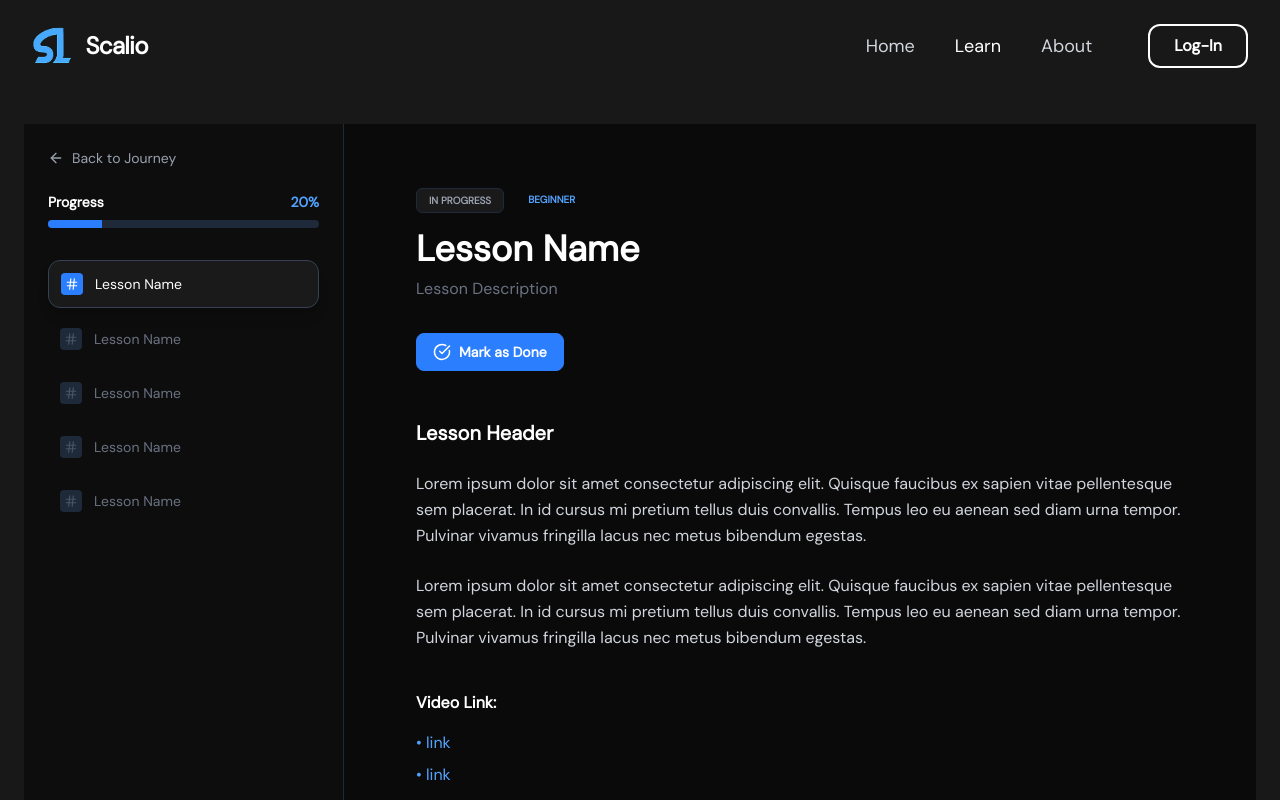
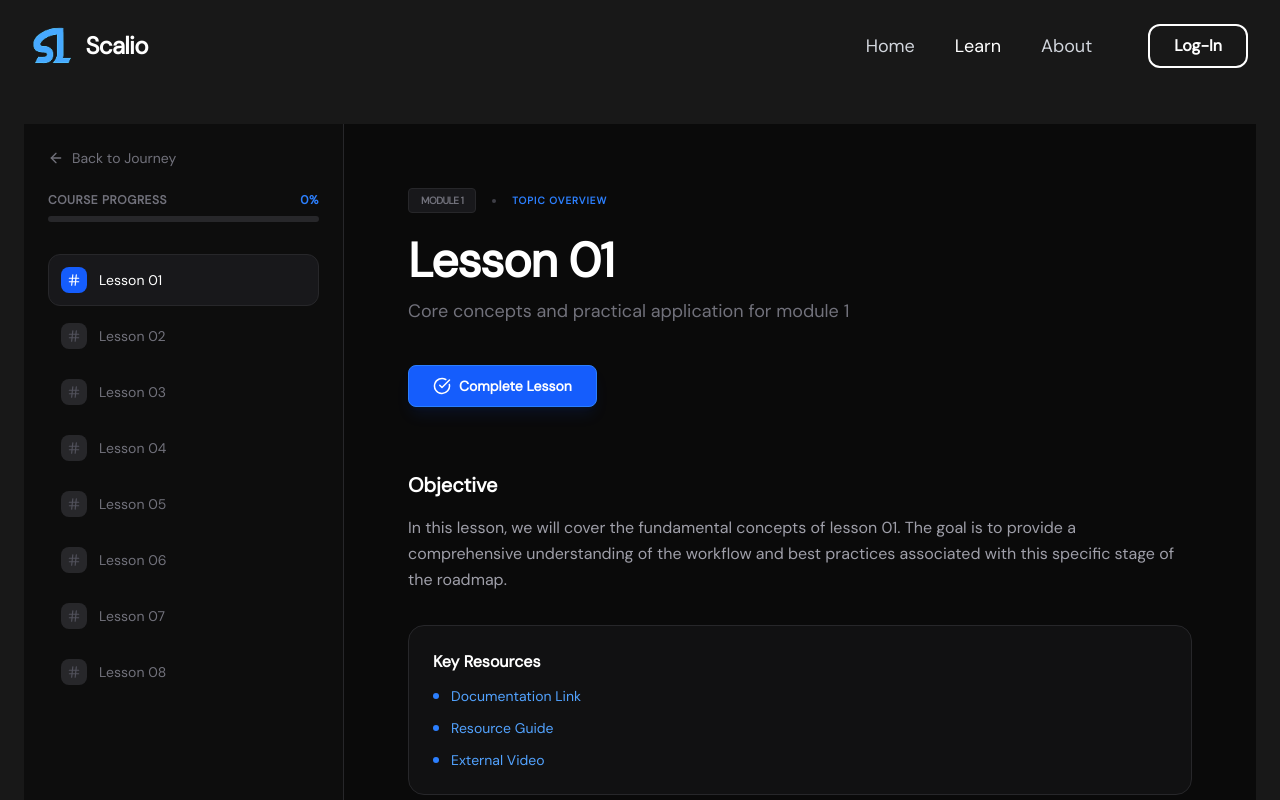
Before and after one commit to blckzr/Scalio, a React (Vite) app in the folder client/: page /learn/1/lesson/1 in a window 1280 px wide. Shown: the top 800 px of the page. Built offline with nearby package versions, Linux system fonts and the light colour scheme.

Commit message:
Fix lessonpage

```diff
--- a/client/src/pages/LessonPage.tsx
+++ b/client/src/pages/LessonPage.tsx
@@ -4,113 +4,150 @@ import { ArrowLeft, CheckCircle, ChevronRight, Hash } from "lucide-react";
 
 const LessonPage = () => {
   const { courseId } = useParams();
-  const [isCompleted, setIsCompleted] = useState(false);
 
-  const lessons = [
-    { id: 1, name: "Lesson Name", active: true },
-    { id: 2, name: "Lesson Name", active: false },
-    { id: 3, name: "Lesson Name", active: false },
-    { id: 4, name: "Lesson Name", active: false },
-    { id: 5, name: "Lesson Name", active: false },
-  ];
+  // 1. Generate generic lessons dynamically
+  const [lessons, setLessons] = useState(
+    Array.from({ length: 8 }, (_, i) => ({
+      id: i + 1,
+      name: `Lesson ${String(i + 1).padStart(2, '0')}`,
+      description: `Core concepts and practical application for module ${i + 1}`,
+      completed: false,
+    }))
+  );
+
+  const [activeIndex, setActiveIndex] = useState(0);
+  const currentLesson = lessons[activeIndex];
+
+  // Logic to toggle completion
+  const toggleComplete = () => {
+    const updated = [...lessons];
+    updated[activeIndex].completed = !updated[activeIndex].completed;
+    setLessons(updated);
+  };
+
+  // Calculate Progress
+  const progress = Math.round((lessons.filter(l => l.completed).length / lessons.length) * 100);
 
   return (
     <div className="flex flex-col md:flex-row min-h-[calc(100vh-80px)] text-white bg-[#0a0a0a]">
-      {/* --- LEFT SIDEBAR --- */}
-      <aside className="w-full md:w-80 border-r border-gray-800 p-6 flex flex-col gap-8 bg-[#0d0d0d]">
+
+      {/* --- SIDEBAR --- */}
+      <aside className="w-full md:w-80 border-r border-zinc-800 p-6 flex flex-col gap-8 bg-[#0d0d0d]">
         <div>
           <Link
             to={`/learn/${courseId}`}
-            className="flex items-center gap-2 text-sm text-gray-400 hover:text-white transition-colors mb-6"
+            className="flex items-center gap-2 text-sm text-zinc-500 hover:text-white transition-colors mb-6"
           >
             <ArrowLeft size={16} /> Back to Journey
           </Link>
 
           <div className="space-y-2">
-            <div className="flex justify-between text-sm font-bold">
-              <span>Progress</span>
-              <span className="text-blue-400">20%</span>
+            <div className="flex justify-between text-xs font-bold uppercase tracking-wider">
+              <span className="text-zinc-500">Course Progress</span>
+              <span className="text-blue-500">{progress}%</span>
             </div>
-            <div className="w-full bg-gray-800 h-2 rounded-full overflow-hidden">
-              <div className="bg-blue-500 h-full w-[20%]" />
+            <div className="w-full bg-zinc-800 h-1.5 rounded-full overflow-hidden">
+              <div
+                className="bg-blue-600 h-full transition-all duration-500 ease-out"
+                style={{ width: `${progress}%` }}
+              />
             </div>
           </div>
         </div>
 
-        <nav className="flex flex-col gap-2">
-          {lessons.map((lesson) => (
+        <nav className="flex flex-col gap-1">
+          {lessons.map((lesson, index) => (
             <button
               key={lesson.id}
-              className={`flex items-center gap-3 p-3 rounded-xl text-sm font-medium transition-all text-left ${
-                lesson.active
-                ? "bg-[#1a1a1a] text-white border border-gray-700 shadow-lg"
-                : "text-gray-500 hover:text-gray-300"
+              onClick={() => setActiveIndex(index)}
+              className={`flex items-center gap-3 p-3 rounded-xl text-sm transition-all text-left group ${
+                activeIndex === index
+                ? "bg-zinc-900 text-white border border-zinc-800"
+                : "text-zinc-500 hover:bg-zinc-900/50 hover:text-zinc-300 border border-transparent"
               }`}
             >
-              <div className={`p-1 rounded ${lesson.active ? "bg-blue-500 text-white" : "bg-gray-800 text-gray-600"}`}>
+              <div className={`p-1.5 rounded-lg transition-colors ${
+                activeIndex === index ? "bg-blue-600 text-white" : "bg-zinc-800 text-zinc-600 group-hover:bg-zinc-700"
+              }`}>
                 <Hash size={14} />
               </div>
-              {lesson.name}
+              <span className="font-medium">{lesson.name}</span>
+              {lesson.completed && <CheckCircle size={14} className="text-emerald-500 ml-auto" />}
             </button>
           ))}
         </nav>
       </aside>
 
-      {/* --- MAIN CONTENT AREA --- */}
-      <main className="flex-1 p-8 md:p-16 max-w-4xl mx-auto">
-        <div className="flex flex-wrap gap-3 mb-4">
-          <span className="px-3 py-1 bg-[#1a1a1a] text-[10px] font-bold text-gray-400 rounded-md border border-gray-800 uppercase">
-            In Progress
+      {/* --- MAIN CONTENT --- */}
+      <main className="flex-1 p-8 md:p-16 max-w-5xl mx-auto w-full">
+        <div className="flex items-center gap-4 mb-6">
+          <span className="px-3 py-1 bg-zinc-900 text-[10px] font-bold text-zinc-500 rounded border border-zinc-800 uppercase tracking-tighter">
+            Module {currentLesson.id}
           </span>
-          <span className="px-3 py-1 text-[10px] font-bold text-blue-400 uppercase">
-            Beginner
+          <div className="h-1 w-1 bg-zinc-700 rounded-full" />
+          <span className="text-[10px] font-bold text-blue-500 uppercase tracking-widest">
+            Topic Overview
           </span>
         </div>
 
-        <h1 className="text-4xl font-bold mb-2">Lesson Name</h1>
-        <p className="text-gray-500 mb-8 font-medium">Lesson Description</p>
+        <h1 className="text-5xl font-bold mb-3 tracking-tight">{currentLesson.name}</h1>
+        <p className="text-zinc-500 text-lg mb-10">{currentLesson.description}</p>
 
         <button
-          onClick={() => setIsCompleted(!isCompleted)}
-          className={`flex items-center gap-2 px-4 py-2 rounded-lg text-sm font-bold transition-all mb-12 border ${
-            isCompleted
-            ? "bg-green-500/10 border-green-500 text-green-500"
-            : "bg-blue-500 border-blue-500 text-white hover:bg-blue-400"
+          onClick={toggleComplete}
+          className={`flex items-center gap-2 px-6 py-2.5 rounded-lg text-sm font-bold transition-all mb-16 border shadow-lg ${
+            currentLesson.completed
+            ? "bg-emerald-500/5 border-emerald-500/50 text-emerald-500"
+            : "bg-blue-600 border-blue-500 text-white hover:bg-blue-500 shadow-blue-600/10"
           }`}
         >
           <CheckCircle size={18} />
-          {isCompleted ? "Completed" : "Mark as Done"}
+          {currentLesson.completed ? "Marked as Finished" : "Complete Lesson"}
         </button>
 
-        <section className="space-y-6 text-gray-300 leading-relaxed">
-          <h2 className="text-xl font-bold text-white">Lesson Header</h2>
-          <p>
-            Lorem ipsum dolor sit amet consectetur adipiscing elit. Quisque faucibus ex sapien vitae pellentesque sem placerat. In id cursus mi pretium tellus duis convallis. Tempus leo eu aenean sed diam urna tempor. Pulvinar vivamus fringilla lacus nec metus bibendum egestas.
+        <article className="prose prose-invert max-w-none space-y-8 text-zinc-400">
+          <div className="space-y-4">
+            <h3 className="text-xl font-bold text-white">Objective</h3>
+            <p className="leading-relaxed">
+              In this lesson, we will cover the fundamental concepts of {currentLesson.name.toLowerCase()}.
+              The goal is to provide a comprehensive understanding of the workflow and best practices associated
+              with this specific stage of the roadmap.
             </p>
-          <p>
-            Lorem ipsum dolor sit amet consectetur adipiscing elit. Quisque faucibus ex sapien vitae pellentesque sem placerat. In id cursus mi pretium tellus duis convallis. Tempus leo eu aenean sed diam urna tempor. Pulvinar vivamus fringilla lacus nec metus bibendum egestas.
-          </p>
-        </section>
+          </div>
 
-        <section className="mt-10">
-          <h3 className="font-bold text-white mb-4">Video Link:</h3>
-          <ul className="space-y-2">
-            {['link', 'link', 'link'].map((link, i) => (
-              <li key={i} className="flex items-center gap-2 text-blue-400 hover:underline cursor-pointer">
-                • {link}
+          <div className="p-6 bg-zinc-900/50 border border-zinc-800 rounded-2xl">
+            <h4 className="text-white font-bold mb-3">Key Resources</h4>
+            <ul className="space-y-3">
+              {['Documentation Link', 'Resource Guide', 'External Video'].map((item, i) => (
+                <li key={i} className="flex items-center gap-3 text-blue-400 hover:text-blue-300 cursor-pointer text-sm">
+                  <div className="w-1.5 h-1.5 bg-blue-500 rounded-full" />
+                  {item}
                 </li>
               ))}
             </ul>
-        </section>
+          </div>
+        </article>
 
-        <div className="mt-20 pt-8 border-t border-gray-800 flex flex-col md:flex-row justify-between items-start md:items-center gap-6">
-          <div>
-            <p className="text-xs text-gray-500 uppercase font-bold tracking-widest mb-1">Next Stop</p>
-            <p className="text-xl font-bold text-blue-400">Lesson Name</p>
+        {/* Dynamic Footer Navigation */}
+        <div className="mt-24 pt-10 border-t border-zinc-800 flex flex-col sm:flex-row justify-between items-center gap-8">
+          {activeIndex < lessons.length - 1 ? (
+            <>
+              <div className="text-center sm:text-left">
+                <p className="text-[10px] text-zinc-600 uppercase font-black tracking-[0.2em] mb-2">Up Next</p>
+                <p className="text-2xl font-bold text-white">{lessons[activeIndex + 1].name}</p>
               </div>
-          <button className="flex items-center gap-2 bg-blue-500 hover:bg-blue-400 text-white px-6 py-3 rounded-xl font-bold transition-all shadow-lg shadow-blue-500/20 group">
-            Next Module <ChevronRight size={20} className="group-hover:translate-x-1 transition-transform" />
+              <button
+                onClick={() => setActiveIndex(activeIndex + 1)}
+                className="flex items-center gap-3 bg-white text-black px-8 py-4 rounded-2xl font-bold hover:bg-zinc-200 transition-all group"
+              >
+                Continue <ChevronRight size={20} className="group-hover:translate-x-1 transition-transform" />
               </button>
+            </>
+          ) : (
+            <div className="w-full p-8 bg-blue-600/10 border border-blue-500/20 rounded-3xl text-center">
+              <p className="text-blue-400 font-bold italic">Congratulations! You've completed all lessons in this module.</p>
+            </div>
+          )}
         </div>
       </main>
     </div>
```
Lines whose indentation alone changed are shown as unchanged.
